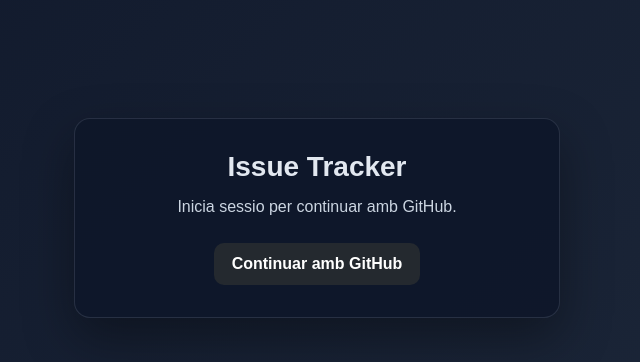
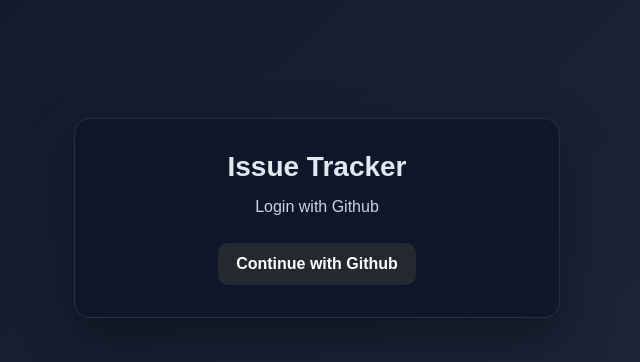
Before and after one commit to ChristianBarone/IssueTracker-Backend, a Django app: page / in a window 1280 px wide. Shown: the part 182-544 px from the top of the page, without its empty margins (323-963 px from the left). Run offline with Django 3.2, Linux system fonts and the light colour scheme.

Commit message:
Translate login page

```diff
--- a/src/issues/templates/issues/login.html
+++ b/src/issues/templates/issues/login.html
@@ -10,8 +10,8 @@
 <body>
     <main class="card">
         <h1>Issue Tracker</h1>
-        <p>Inicia sessio per continuar amb GitHub.</p>
-        <a href="{{ github_login_url }}">Continuar amb GitHub</a>
+        <p>Login with Github</p>
+        <a href="{{ github_login_url }}">Continue with Github</a>
     </main>
 </body>
 </html>
```
